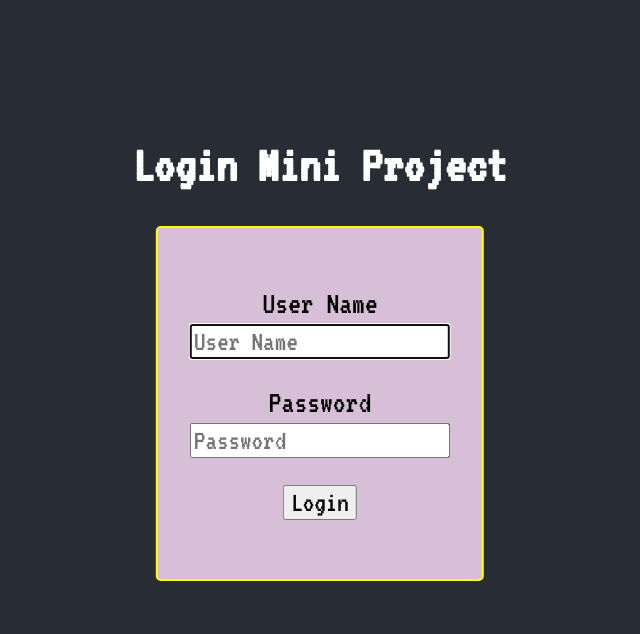
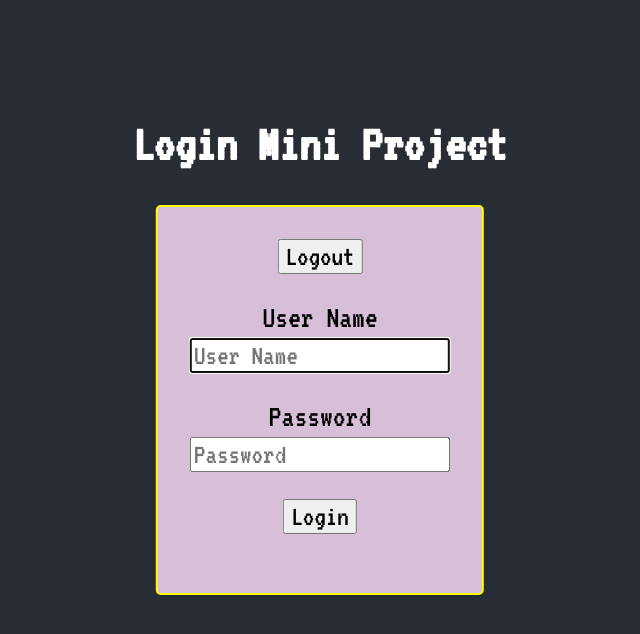
Before and after one commit to PajaritoMoyqi/TEAMHYENA-REACT-Login, a React (Create React App) app: page / in a window 1280 px wide. Shown: the top 634 px of the page, without its empty margins (320-960 px from the left). Built offline with nearby package versions, Linux system fonts and the light colour scheme.

Commit message:
logout added

```diff
--- a/src/App.js
+++ b/src/App.js
@@ -14,7 +14,7 @@ const getRandomUser = async () => {
 
 const App = () => {
 
-  const [info, setInfo] = useState({
+  const initialInfo = {
     login: false,
     name: '',
     birthDate: '',
@@ -23,7 +23,9 @@ const App = () => {
     phoneNumber: '',
     subscription: {},
     employment: ''
-  });
+  }
+
+  const [info, setInfo] = useState(initialInfo);
 
   const nameInput = useRef();
   const pwInput = useRef();
@@ -31,8 +33,6 @@ const App = () => {
   const { login, name, birthDate, address, email, phoneNumber, subscription, employment } = info;
 
   const submitUser = () => {
-    const user = nameInput.current.value;
-    const pwlength = pwInput.current.value.length;
 
     getRandomUser()
       .then(raw => {
@@ -51,8 +51,14 @@ const App = () => {
 
         nameInput.current.value = '';
         pwInput.current.value = '';
-      })
+      });
+  }
 
+  const logoutUser = () => {
+    setInfo({
+      ...info,
+      ...initialInfo
+    });
   }
 
   return (
@@ -63,11 +69,12 @@ const App = () => {
         </header>
         <section className="App-section">
           <div className="input-box">
-            <label>User Name</label>
-            <input name="housename" type="text" placeholder="User Name" ref={nameInput} required autoFocus />
-            <label>Password</label>
-            <input name="password" type="password" placeholder="Password" ref={pwInput} required />
-            <input type="button" value="Login" onClick={submitUser} />
+              <input type="button" value="Logout" onClick={logoutUser} />
+              <label>User Name</label>
+              <input name="housename" type="text" placeholder="User Name" ref={nameInput} required autoFocus />
+              <label>Password</label>
+              <input name="password" type="password" placeholder="Password" ref={pwInput} required />
+              <input type="button" value="Login" onClick={submitUser} />
           </div>
           <div className="output-box">
             <p><strong>{login && `${name}님 반갑습니다.`}</strong></p>
```
